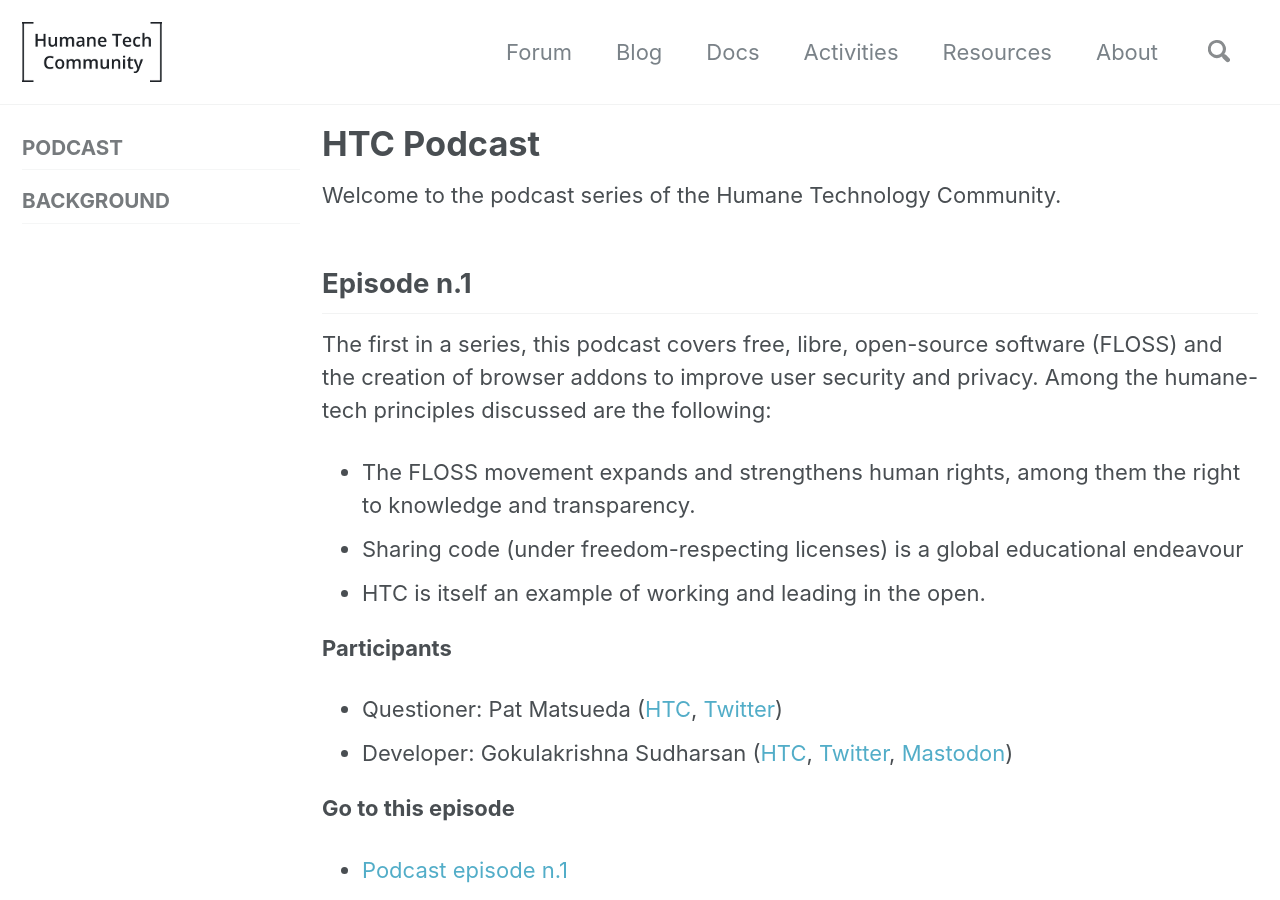
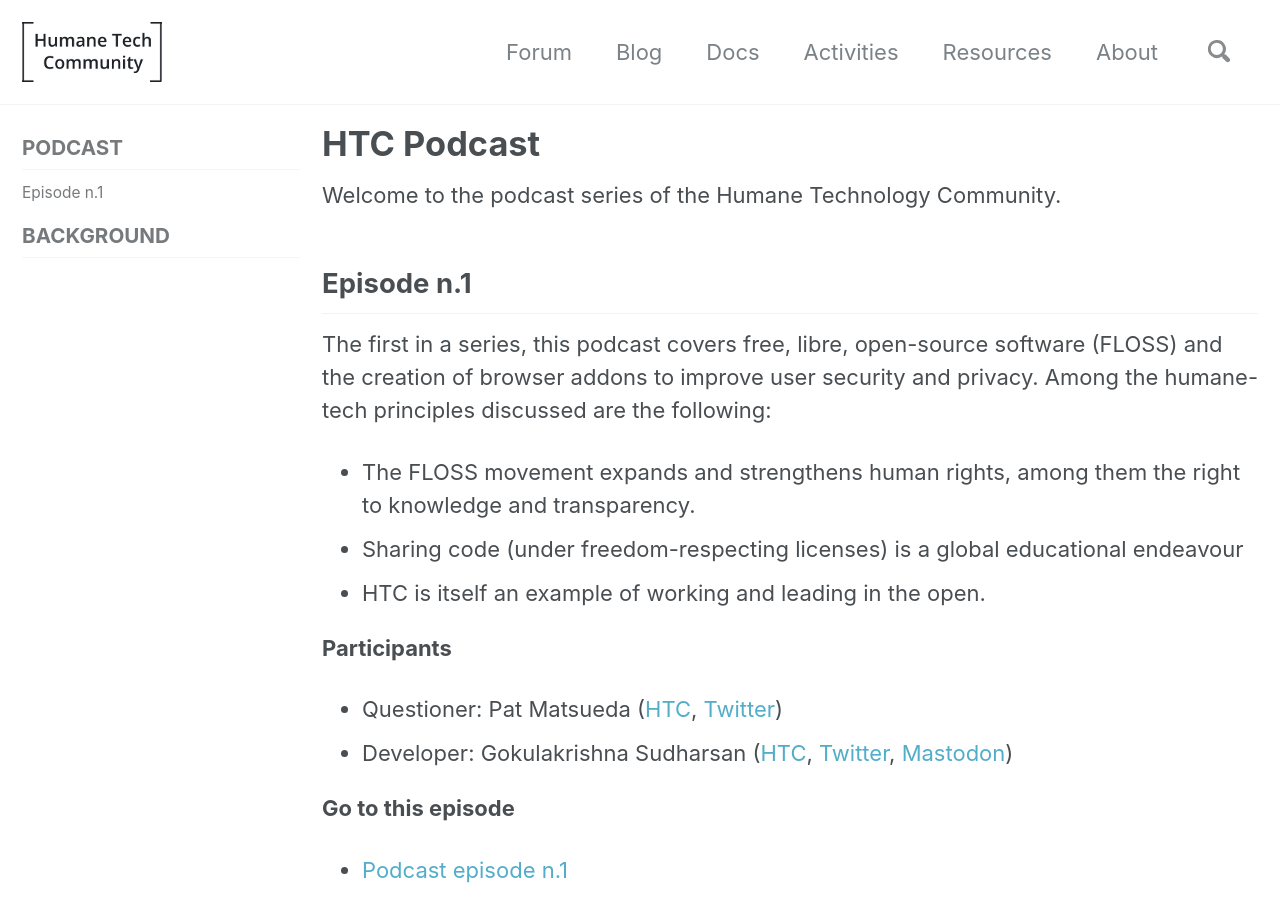
Before and after one commit to humanetech-community/community-hub, a Jekyll site: the page built from _resources/01-podcast/00-podcast.md, in a window 1280 px wide and 900 px high. Built offline with Jekyll 4.4.1, drawn with Linux system fonts in a browser that asks for light colours; cached includes are drawn as plain includes; nearby versions of some CDN libraries.

Commit message:
Navigation updated- #98

```diff
--- a/_data/navigation.yml
+++ b/_data/navigation.yml
@@ -153,5 +153,8 @@ about:
 resources:
   - title: "Podcast"
     url: "/resources/podcast"
+    children:
+      - title: "Episode n.1"
+        url: "/resources/podcast-episode-1/"
   - title: "Background"
     url: /resources/background/
```
